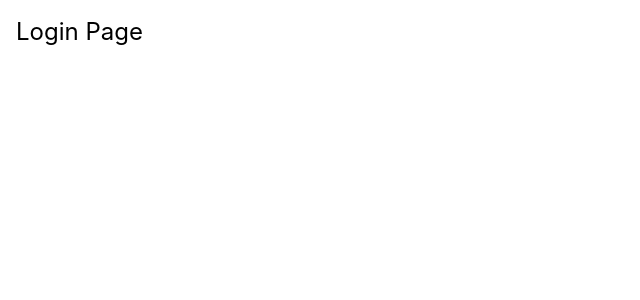
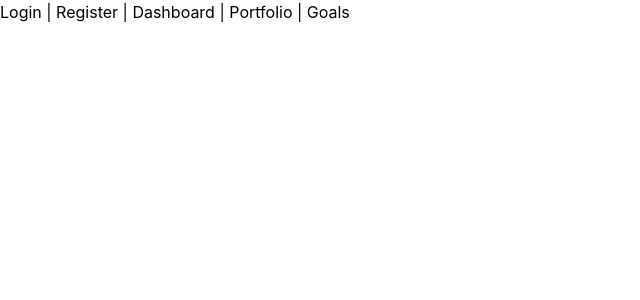
Before and after one commit to springboardmentor973/wealth-management-project, a React (Create React App) app in the folder frontend/: page / in a window 1280 px wide. Shown: the top 300 px of the page, without its empty margins (0-640 px from the left). Built offline with nearby package versions, Linux system fonts and the light colour scheme.

Commit message:
Initial Commit

```diff
--- a/frontend/src/App.js
+++ b/frontend/src/App.js
@@ -1,11 +1,61 @@
-import Login from "./pages/Login";
+import { BrowserRouter, Routes, Route, Link } from 'react-router-dom';
 
-function App() {
+function LoginPage() {
   return (
-    <div className="p-4">
-      <Login />
+    <div>
+      <h1>Welcome to the Home Page</h1>
+      <p>This is the login page.</p>
     </div>
   );
 }
 
+function RegisterPage() {
+  return (
+    <div>
+      <h1>About Us</h1>
+      <p>This is a register page.</p>
+    </div>
+  );
+}
+function DashboardPage() {
+  return (
+    <div>
+      <h1>About Us</h1>
+      <p>This is a Dashboard.</p>
+    </div>
+  );
+}
+function PortfolioPage() {
+  return (
+    <div>
+      <h1>About Us</h1>
+      <p>This is a Portfolio.</p>
+    </div>
+  );
+}
+function GoalsPage() {
+  return (
+    <div>
+      <h1>About Us</h1>
+      <p>This is a goals page.</p>
+    </div>
+  );
+}
+function App() {
+  return (
+    <BrowserRouter>
+      <nav>
+        <Link to="/Login">Login</Link> | <Link to="/Register">Register</Link> | <Link to="/Dashboard">Dashboard</Link> | <Link to="/Portfolio">Portfolio</Link> | <Link to="/Goals">Goals</Link>
+      </nav>
+      <Routes>
+        <Route path="/Login" element={<LoginPage />} />
+        <Route path="/Register" element={<RegisterPage />} />
+        <Route path="/Dashboard" element={<DashboardPage />} />
+        <Route path="/Portfolio" element={<PortfolioPage />} />
+        <Route path="/Goals" element={<GoalsPage />} />
+      </Routes>
+    </BrowserRouter>
+  );
+}
+
 export default App;
```
